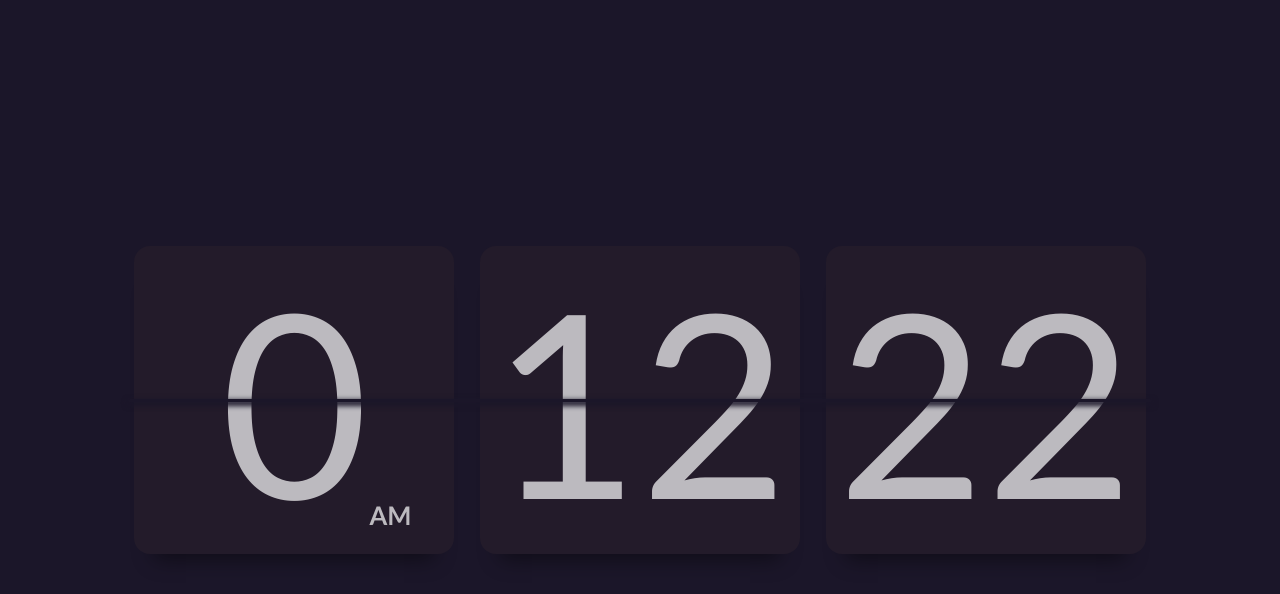
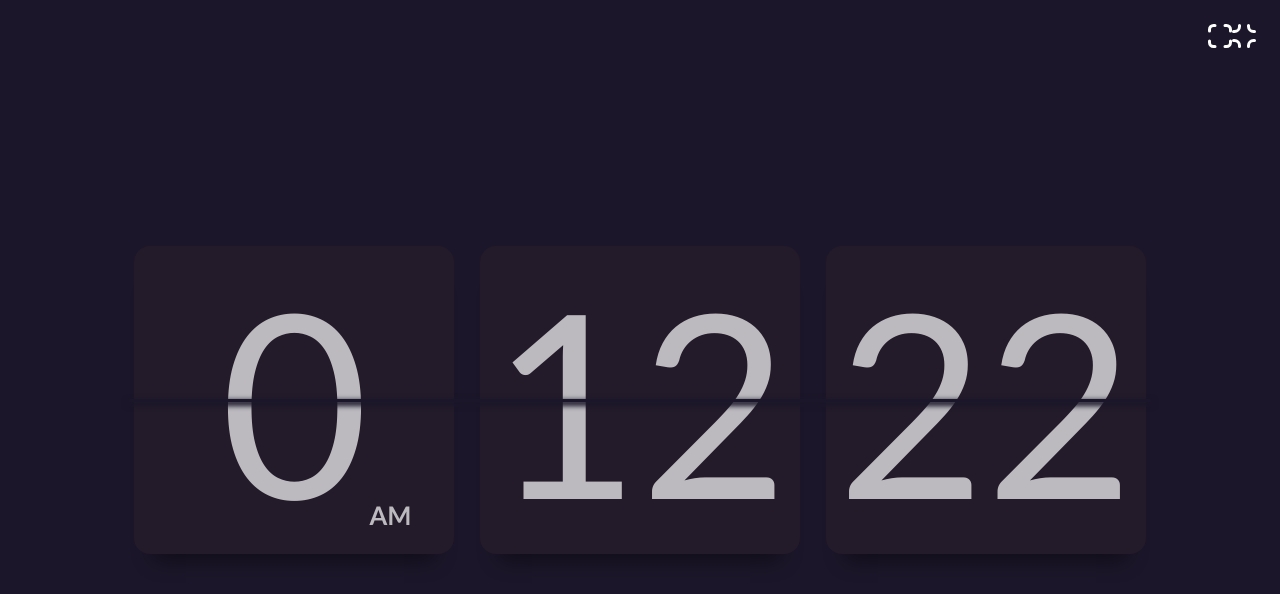
Before and after one commit to matheuslino/clock-widget, a React (Create React App) app: page / in a window 1280 px wide. Shown: the top 594 px of the page. Built offline with nearby package versions, Linux system fonts and the light colour scheme.

Commit message:
[wip] Fullscreen component and Icons

```diff
--- /dev/null
+++ b/src/components/atoms/icons/Maximize.jsx
@@ -0,0 +1,20 @@
+const Maximize = ({ width, height, color }) => {
+  const render = (
+    <svg
+      xmlns='http://www.w3.org/2000/svg'
+      viewBox='0 0 24 24'
+      width={width ?? 24}
+      height={height ?? 24}
+      fill={color}
+    >
+      <path d='M22.5,15.5A1.5,1.5,0,0,0,21,17v1.5A2.5,2.5,0,0,1,18.5,21H17a1.5,1.5,0,0,0,0,3h1.5A5.506,5.506,0,0,0,24,18.5V17A1.5,1.5,0,0,0,22.5,15.5Z' />
+      <path d='M7,0H5.5A5.506,5.506,0,0,0,0,5.5V7A1.5,1.5,0,0,0,3,7V5.5A2.5,2.5,0,0,1,5.5,3H7A1.5,1.5,0,0,0,7,0Z' />
+      <path d='M7,21H5.5A2.5,2.5,0,0,1,3,18.5V17a1.5,1.5,0,0,0-3,0v1.5A5.506,5.506,0,0,0,5.5,24H7a1.5,1.5,0,0,0,0-3Z' />
+      <path d='M18.5,0H17a1.5,1.5,0,0,0,0,3h1.5A2.5,2.5,0,0,1,21,5.5V7a1.5,1.5,0,0,0,3,0V5.5A5.506,5.506,0,0,0,18.5,0Z' />
+    </svg>
+  )
+
+  return render
+}
+
+export default Maximize
--- /dev/null
+++ b/src/components/atoms/icons/Minimize.jsx
@@ -0,0 +1,20 @@
+const Minimize = ({ width, height, color }) => {
+  const render = (
+    <svg
+      xmlns='http://www.w3.org/2000/svg'
+      viewBox='0 0 24 24'
+      width={width ?? 24}
+      height={height ?? 24}
+      fill={color}
+    >
+      <path d='M9,2.5A6.5,6.5,0,0,1,2.5,9h-1a1.5,1.5,0,0,1,0-3h1A3.5,3.5,0,0,0,6,2.5v-1a1.5,1.5,0,0,1,3,0Z' />
+      <path d='M16.5,24A1.5,1.5,0,0,1,15,22.5v-1A6.5,6.5,0,0,1,21.5,15h1a1.5,1.5,0,0,1,0,3h-1A3.5,3.5,0,0,0,18,21.5v1A1.5,1.5,0,0,1,16.5,24Z' />
+      <path d='M22.5,9h-1A6.5,6.5,0,0,1,15,2.5v-1a1.5,1.5,0,0,1,3,0v1A3.5,3.5,0,0,0,21.5,6h1a1.5,1.5,0,0,1,0,3Z' />
+      <path d='M7.5,24A1.5,1.5,0,0,1,6,22.5v-1A3.5,3.5,0,0,0,2.5,18h-1a1.5,1.5,0,0,1,0-3h1A6.5,6.5,0,0,1,9,21.5v1A1.5,1.5,0,0,1,7.5,24Z' />
+    </svg>
+  )
+
+  return render
+}
+
+export default Minimize
--- /dev/null
+++ b/src/components/molecules/Fullscreen/Fullscreen.jsx
@@ -0,0 +1,16 @@
+import Maximize from '../../atoms/icons/Maximize'
+import Minimize from '../../atoms/icons/Minimize'
+import styles from './style.module.css'
+
+const Fullscreen = () => {
+  const render = (
+    <div className={styles.container}>
+      <Maximize color='#fefefe' />
+      <Minimize color='#fefefe' />
+    </div>
+  )
+
+  return render
+}
+
+export default Fullscreen
--- /dev/null
+++ b/src/components/molecules/Fullscreen/style.module.css
@@ -0,0 +1,7 @@
+.container {
+  cursor: pointer;
+  transition: transform 0.2s;
+}
+.container:hover {
+  transform: scale(1.1);
+}
--- a/src/pages/Home/Home.jsx
+++ b/src/pages/Home/Home.jsx
@@ -1,11 +1,17 @@
+import Fullscreen from '../../components/molecules/Fullscreen/Fullscreen'
 import Clock from '../../components/organisms/Clock/Clock'
 import styles from './styles.module.css'
 
 const Home = () => {
   const render = (
-    <div className={styles.main}>
-      <Clock />
-    </div>
+    <section className={styles.view}>
+      <header>
+        <Fullscreen />
+      </header>
+      <main className={styles.main}>
+        <Clock />
+      </main>
+    </section>
   )
 
   return render
--- a/src/pages/Home/styles.module.css
+++ b/src/pages/Home/styles.module.css
@@ -2,6 +2,14 @@
 
 body {
   margin: 0;
+  overflow: hidden;
+  background-color: var(--secondary);
+}
+
+header {
+  position: absolute;
+  top: 1.5em;
+  right: 1.5em;
 }
 
 .main {
@@ -9,6 +17,4 @@ body {
   align-items: center;
   justify-content: center;
   height: 100vh;
-  overflow: hidden;
-  background-color: var(--secondary);
 }
```
